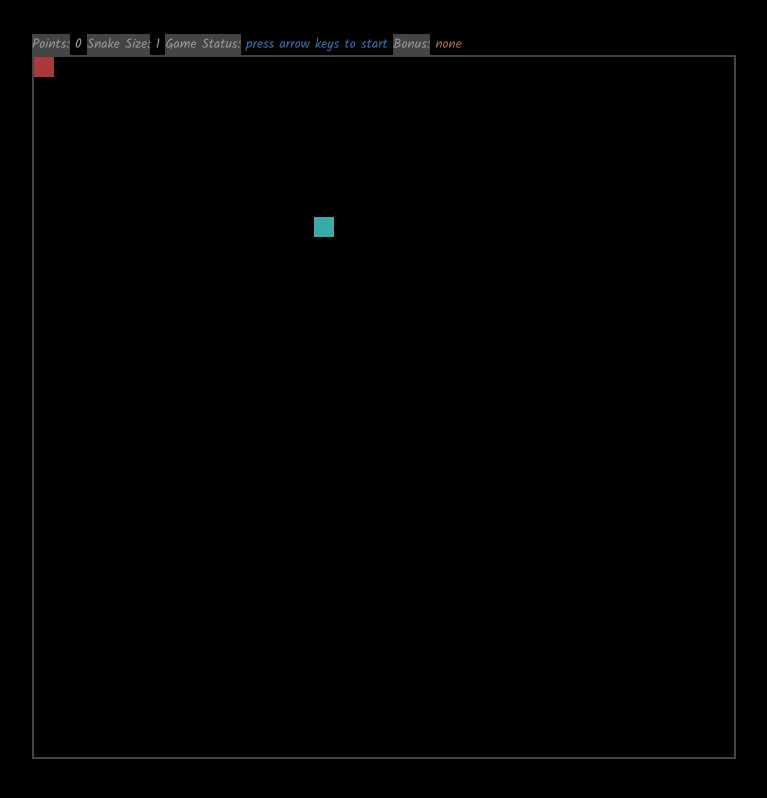
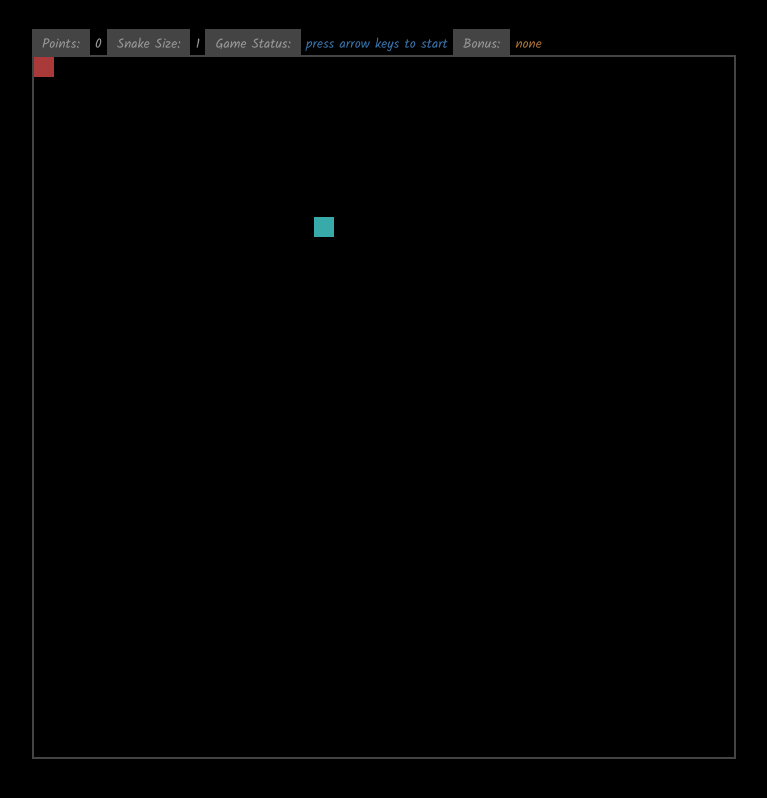
Before and after one commit to sri/snake, a website built with webpack: page html/index.html in a window 1280 px wide. Shown: the whole page, without its empty margins (256-1023 px from the left). Built offline with nearby package versions, Linux system fonts and the light colour scheme.

Commit message:
Make the labels block like

```diff
--- a/html/index.html
+++ b/html/index.html
@@ -30,7 +30,7 @@
    .label {
      background-color: #444;
      color: #999;
-     padding-left: 0 2px;
+     padding: 5px 10px;
    }
   </style>
 </head>
```
